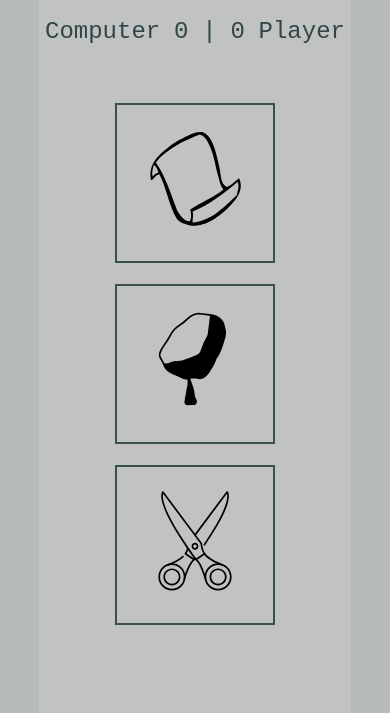
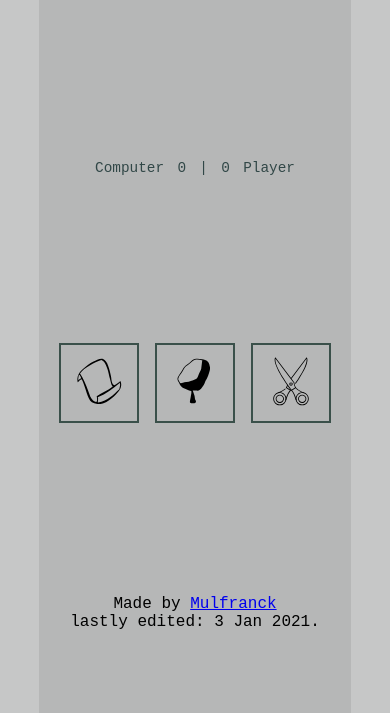
Before and after one commit to mulfranck/rock-paper-scissors-game, a plain HTML site: page index.html in a window 390 px wide. Shown: the part 131-844 px from the top of the page. Drawn offline with Linux system fonts and the light colour scheme.

Commit message:
Some responsiveness added.

```diff
--- a/index.html
+++ b/index.html
@@ -30,7 +30,13 @@
       <!-- <button class="btn" id="paper">Paper</button> -->
       <!-- <button class="btn" id="scissor">Scissor</button> -->
     </div>
-    <div class="space"></div>
+    <footer class="space">
+      <p>
+        Made by
+        <a href="http://github.com/mulfranck">Mulfranck</a>
+      </p>
+      <p>lastly edited: <span>3 Jan 2021.</span></p>
+    </footer>
   </div>
   <div id="endgame" class="muted">
     <button>Play Again</button>
--- a/styles.css
+++ b/styles.css
@@ -7,11 +7,11 @@ body {
   display: flex;
   justify-content: center;
   font-family: 'Courier New', Courier, monospace;
-  background-color: rgb(183, 187, 187);
+  background-color: rgb(198, 199, 199);
 }
 
 .container {
-   background-color: rgba(197, 197, 197, 0.801);
+   background-color: rgba(179, 179, 179, 0.801);
    width: 80%;
    height: 100vh;
    display: flex;
@@ -35,7 +35,7 @@ img {
   height: 10rem;
   padding-top: 1.2rem;
   border: 2px solid rgb(58, 80, 74);
-  margin: .5rem;
+  margin: .2rem;
   transition: all 200ms;
 }
 
@@ -71,3 +71,53 @@ img:hover {
   color: floralwhite;
   background-color: rgb(58, 80, 74);
 }
+
+
+@media screen and (max-width: 648px) {
+
+  img {
+    width:  8rem;
+    height: 8rem;
+  }
+}
+@media screen and (max-width: 528px) {
+
+  img {
+    width: 6rem;
+    height: 6rem;
+  }
+}
+@media screen and (max-width: 451px) {
+  h1 {
+    font-size: 130%;
+  }
+  .results .scores-owner {
+    font-size: 90%;
+    width: 200px;
+  }
+
+  img {
+    padding-top: .6rem;
+    /* margin: none; */
+    width: 5rem;
+    height: 5rem;
+  }
+}
+@media screen and (max-width: 345px) {
+  h1 {
+    font-size: 100%;
+  }
+  .results .scores-owner {
+    font-size: 100%;
+    width: 200px;
+  }
+
+  img {
+    padding-top: .5rem;
+    width: 4rem;
+    height: 4.5rem;
+  }
+  footer p {
+    font-size: 90%;
+  }
+}
```
